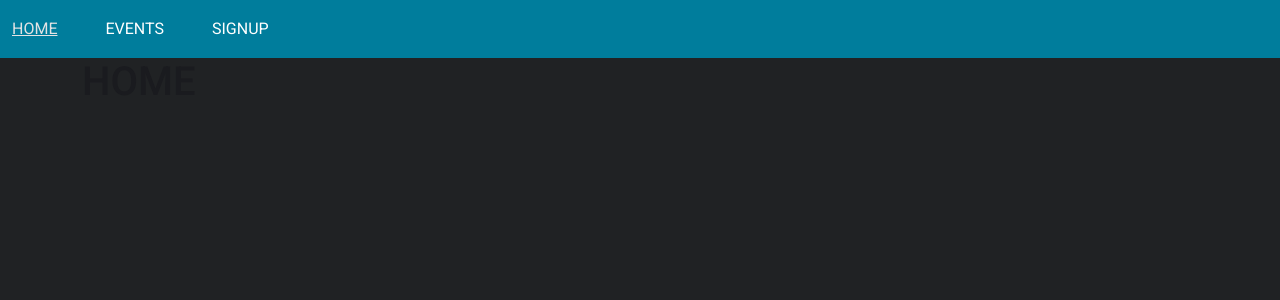
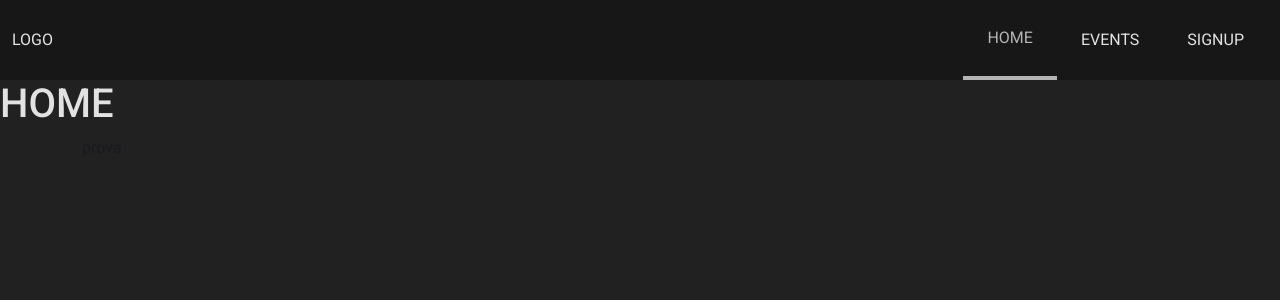
Before and after one commit to AlessandroPagliuca/project-angular, an Angular app: page /home in a window 1280 px wide. Shown: the top 300 px of the page. Built offline with nearby package versions, Linux system fonts and the light colour scheme.

Commit message:
refactoring

```diff
--- a/src/app/app.component.html
+++ b/src/app/app.component.html
@@ -1,12 +1,18 @@
 <mat-sidenav-container>
   <!--SIDENAV-->
-  <mat-sidenav #sidenav position="end" mode="over" class="aside-nav bg-danger">End</mat-sidenav>
+  <mat-sidenav #sidenav position="end" mode="over" class="aside-nav">
+    <app-navbar-link [styleClasses]="'d-flex flex-column align-items-start w-100 h-100 p-3'"
+      [activeLi]="'active-li-sidenav'" />
+  </mat-sidenav>
   <mat-sidenav-content>
     <!--NAVBAR-->
     <header class="container-fluid d-flex align-items-center"
       [ngClass]="{'justify-content-between': isMobileSizeScreen}">
-      <nav class="w-100">
-        <app-navbar></app-navbar>
+      <nav class="d-flex justify-content-between align-items-center">
+        <!--create generic comp fo logo-->
+        <div>LOGO</div>
+        <app-navbar-link [styleClasses]="'d-flex justify-content-center align-self-end'" [activeLi]="'active-li'"
+          [ngClass]="{'d-none': isMobileSizeScreen}" />
       </nav>
       <button mat-mini-fab aria-label="button menu" [ngClass]="{'d-none': !isMobileSizeScreen}" type="button"
         (click)="sidenav.toggle()">
@@ -14,7 +20,7 @@
       </button>
     </header>
     <!--MAIN CONTENT-->
-    <main class="container">
+    <main>
       <router-outlet></router-outlet>
     </main>
   </mat-sidenav-content>
--- a/src/app/app.component.scss
+++ b/src/app/app.component.scss
@@ -1,5 +1,7 @@
 mat-sidenav-container {
-    background-color: var(--color-dark);
+    mat-sidenav {
+        background-color: var(--color-dark);
+    }
 }
 
 .aside-nav {
--- a/src/app/core/components/navbar/navbar.component.html
+++ b/src/app/core/components/navbar/navbar.component.html
@@ -1,6 +1,6 @@
-<ul class="d-flex justify-content-start w-100 h-100">
+<ul [ngClass]="styleClasses">
     @for (link of linkList; track $index) {
-    <li class="me-5">
+    <li class="d-flex align-items-center ps-4 pe-4" [routerLinkActive]="activeLi">
         <a routerLink="{{link.path}}" routerLinkActive="active-link">{{link.name | uppercase}}</a>
     </li>
     }
--- a/src/app/core/components/navbar/navbar.component.scss
+++ b/src/app/core/components/navbar/navbar.component.scss
@@ -3,8 +3,20 @@ ul {
   padding: 0;
   list-style: none;
 
-  .active-link {
-    color: var(--color-light-white);
-    text-decoration: underline;
+  li {
+
+    a {
+      color: var(--color-white);
+      transition: 0.6s;
+
+      &:hover {
+        color: var(--color-grey-light);
+      }
+    }
+
+
+    .active-link {
+      color: var(--color-white-ghost);
+    }
   }
 }
--- a/src/app/core/pages/events/events.component.html
+++ b/src/app/core/pages/events/events.component.html
@@ -1,4 +1,7 @@
-<p>events works!</p>
+<section>
+    <h1 class="mb-4">Events</h1>
+
+    <div class="container">
         @if (isLoading) {
         <p>loading...</p>
         }@else{
@@ -10,3 +13,5 @@
             }
         </div>
         }
+    </div>
+</section>
--- a/src/app/core/pages/home/home.component.html
+++ b/src/app/core/pages/home/home.component.html
@@ -1,3 +1,6 @@
 <section>
     <h1>HOME</h1>
+    <div class="container">
+        <p>prova</p>
+    </div>
 </section>
--- a/src/app/shared/components/card-with-btn-title/card-with-btn-title.component.html
+++ b/src/app/shared/components/card-with-btn-title/card-with-btn-title.component.html
@@ -3,7 +3,7 @@
         <mat-card-title>{{name}}</mat-card-title>
     </mat-card-header>
     <mat-card-content>
-        <p>{{description}}</p>
+        <code>{{description}}</code>
     </mat-card-content>
     <mat-card-actions>
         <button mat-button>Learn More</button>
--- a/src/app/shared/components/card-with-btn-title/card-with-btn-title.component.scss
+++ b/src/app/shared/components/card-with-btn-title/card-with-btn-title.component.scss
@@ -1,13 +1,14 @@
 .card {
-    height: 150px;
+    width: 100%;
+    height: fit-content;
 
     mat-card-title {
-        color: var(--color-skyblue);
+        color: var(--color-dark);
     }
 
     mat-card-content {
-        p {
-            color: var(--color-light-dark);
+        code {
+            color: var(--color-dark);
         }
     }
 }
--- a/src/index.html
+++ b/src/index.html
@@ -1,5 +1,6 @@
 <!doctype html>
 <html lang="en">
+
 <head>
   <meta charset="utf-8">
   <title>ProjectAngular</title>
@@ -9,7 +10,9 @@
   <link href="https://fonts.googleapis.com/css2?family=Roboto:wght@300;400;500&display=swap" rel="stylesheet">
   <link href="https://fonts.googleapis.com/icon?family=Material+Icons" rel="stylesheet">
 </head>
+
 <body class="mat-typography">
   <app-root></app-root>
 </body>
+
 </html>
--- a/src/styles.scss
+++ b/src/styles.scss
@@ -2,13 +2,12 @@
 @use "bootstrap/scss/bootstrap";
 
 :root {
-    --color-skyblue: #007d9c;
-    --color-skyblue-dark: #253443;
-    --color-yellow: #fddd00;
-    --color-white: #ffffff;
-    --color-light-white: #e3e3e4;
-    --color-dark: #202224;
-    --color-light-dark: #2d2d2d;
+    --color-dark: #171717;
+    --color-grey-dark: #212121;
+    --color-grey: #2f2f2f;
+    --color-grey-light: #595959;
+    --color-white: #e2e2e2;
+    --color-white-ghost: #b4b4b4;
 }
 
 html,
@@ -22,18 +21,60 @@ body {
 }
 
 header {
+    position: fixed;
+    z-index: 100;
     width: 100%;
-    height: 58px;
-    background-color: var(--color-skyblue);
+    height: 80px;
+    background-color: var(--color-dark);
     color: var(--color-white);
+
+    nav {
+        width: 100%;
+        height: 100%;
+
+        ul {
+            height: 80px;
+
+            li {
+                height: 100%;
+
+                a {
+                    color: var(--color-white);
+                }
+            }
+        }
+    }
+}
+
+header,
+mat-sidenav {
 
     a {
         text-decoration: none;
-        color: var(--color-white);
     }
+
 }
 
 main {
     width: 100%;
-    min-height: calc(100vh - 58px);
+    margin-top: 80px;
+    min-height: calc(100vh - 80px);
+    background-color: var(--color-grey-dark);
+
+    section {
+        h1 {
+            color: var(--color-white);
+        }
+    }
 }
+
+.active-li-sidenav {
+    width: 100%;
+    background-color: var(--color-grey-light);
+    color: var(--color-ghost-white);
+    border-radius: 5px;
+}
+
+.active-li {
+    border-bottom: 4px solid var(--color-white-ghost);
+}
```
Also changed, not shown: src/app/core/components/navbar/navbar.component.ts (+5 -4 lines), src/app/shared/components/card-with-btn-title/card-with-btn-title.component.ts (+5 -5 lines). Lines whose indentation alone changed are shown as unchanged.
